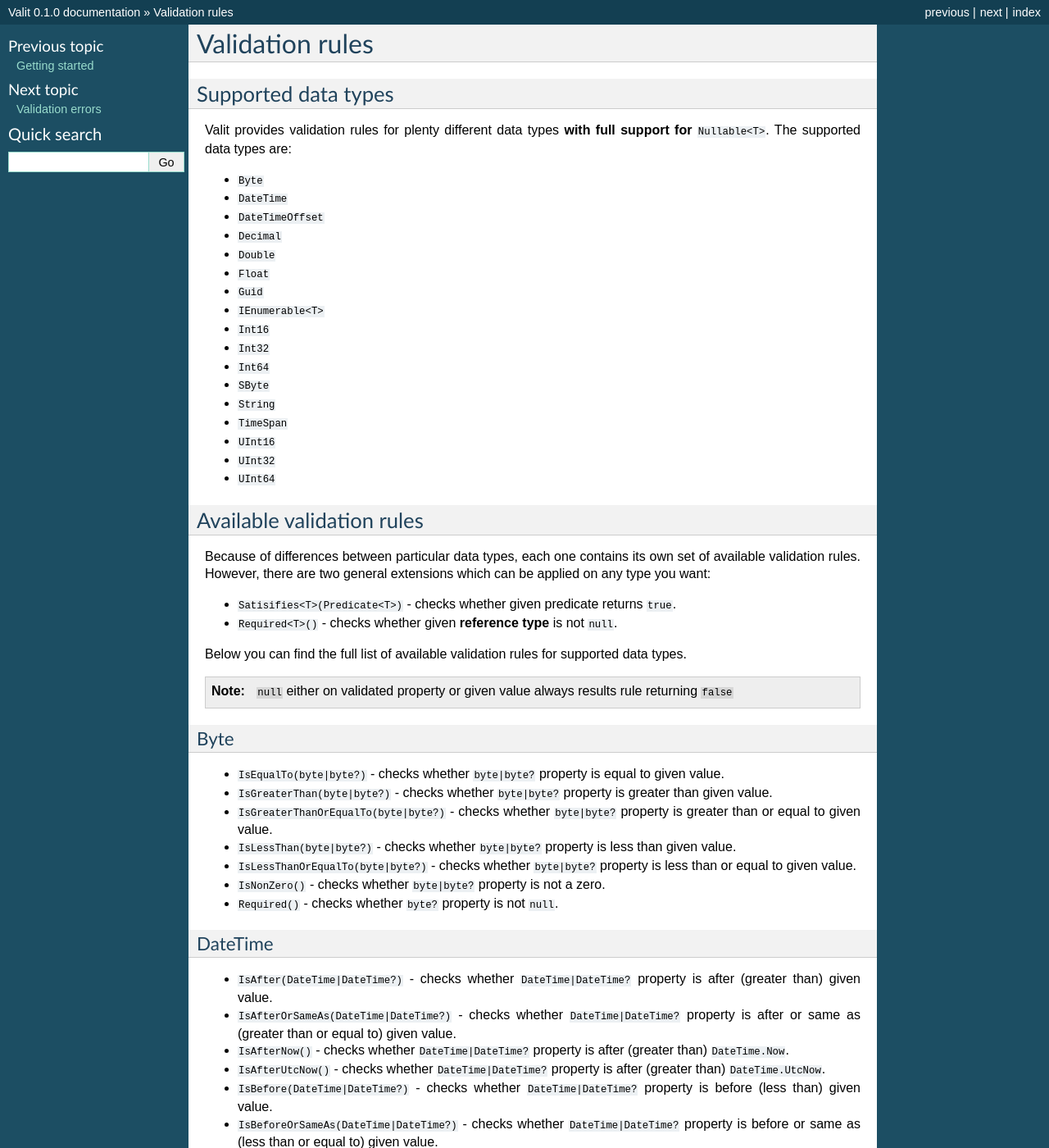
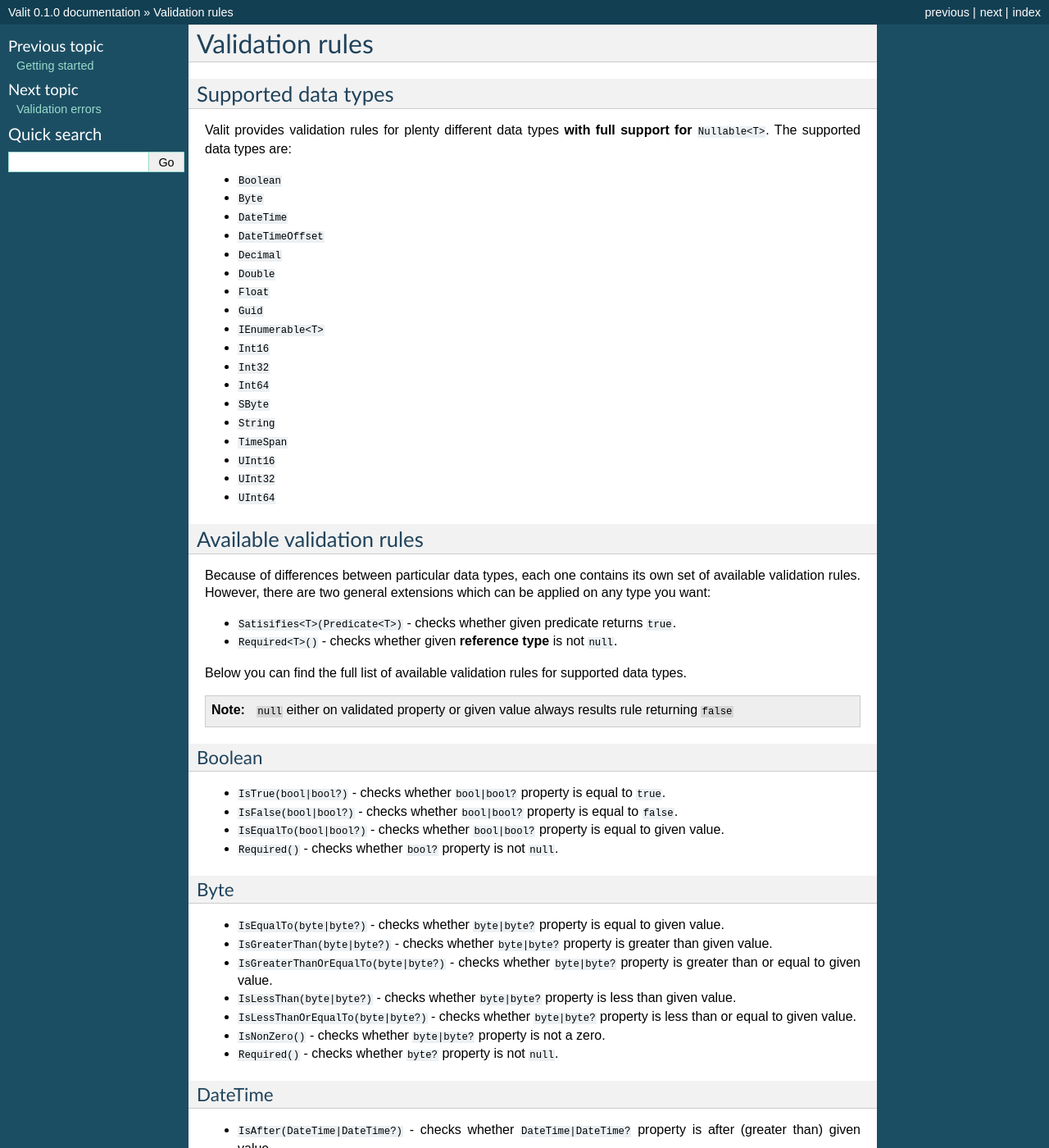
Before and after one commit to valit-stack/Valit.Docs, a Sphinx documentation site: the page built from docs/validation-rules/index.rst, in a window 1280 px wide and 1400 px high. Shown: the whole window at 82% size. Built offline with Sphinx 7.4.7, drawn with Linux system fonts in a browser that asks for light colours.

Commit message:
Add documentation for boolean rules
This PR is related to https://github.com/valit-stack/Valit/issues/134.
Added the boolean rules which were introduced via https://github.com/valit-stack/Valit/issues/118.

```diff
--- a/docs/validation-rules/index.rst
+++ b/docs/validation-rules/index.rst
@@ -6,6 +6,7 @@
 ====================
 Valit provides validation rules for plenty different data types **with full support for** ``Nullable<T>``. The supported data types are:
 
+- ``Boolean``
 - ``Byte``
 - ``DateTime``
 - ``DateTimeOffset``
@@ -34,6 +35,13 @@
 Below you can find the full list of available validation rules for supported data types.
 
 .. note:: ``null`` either on validated property or given value always results rule returning ``false``
+
+Boolean
+-------
+- ``IsTrue(bool|bool?)`` - checks whether ``bool|bool?`` property is equal to ``true``.
+- ``IsFalse(bool|bool?)`` - checks whether ``bool|bool?`` property is equal to ``false``.
+- ``IsEqualTo(bool|bool?)`` - checks whether ``bool|bool?`` property is equal to given value.
+- ``Required()`` - checks whether ``bool?`` property is not ``null``.
 
 Byte
 ----
```
